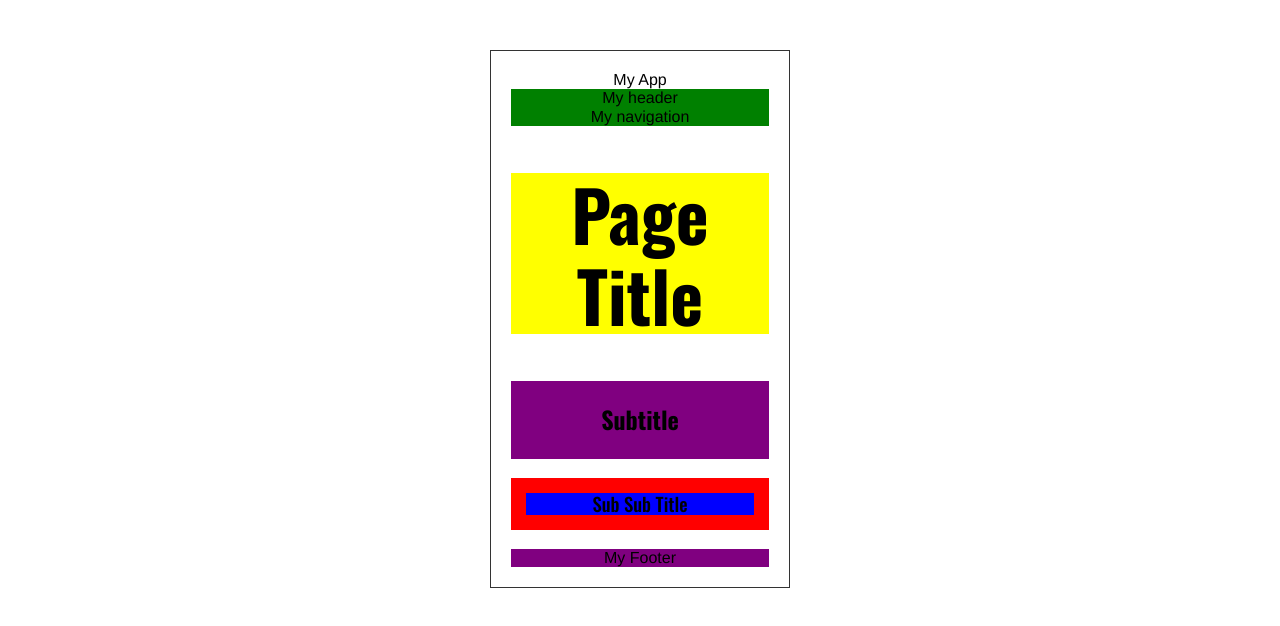
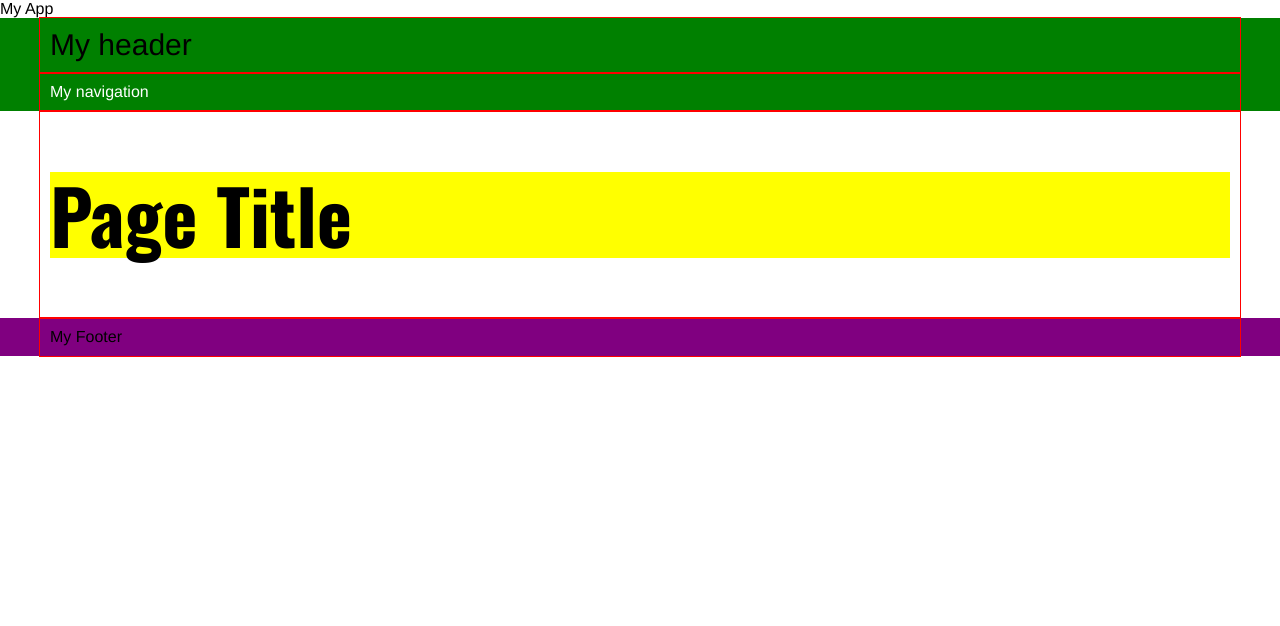
Before and after one commit to daniellex0/My_Final_Project, a React (Create React App) app: page / in a window 1280 px wide. Shown: the top 626 px of the page. Built offline with nearby package versions, Linux system fonts and the light colour scheme.

Commit message:
Adding nested changes

```diff
--- a/src/App/App.jsx
+++ b/src/App/App.jsx
@@ -22,9 +22,11 @@ const App = () => {
 export default App;
 
 const AppStyled = styled.div`
-    width: 300px;
-    margin: 50px auto;
-    border: solid 1px #333;
-    padding: 20px;
-    text-align: center;
+    .nested-wrapper {
+            max-width: 1200px;
+            margin: auto;
+
+            outline: solid red 1px;
+            padding: 10px;
+    }
 `;
--- a/src/App/Footer.jsx
+++ b/src/App/Footer.jsx
@@ -3,7 +3,11 @@ import styled from 'styled-components';
 
 const Footer = () => {
     return (
-        <FooterStyled>My Footer</FooterStyled>
+        <FooterStyled>
+            <div className='nested-wrapper'>
+                My Footer
+            </div>
+        </FooterStyled>
     );
 }
 
--- a/src/App/Header.jsx
+++ b/src/App/Header.jsx
@@ -3,7 +3,11 @@ import styled from 'styled-components';
 
 const Header = () => {
     return (
-        <HeaderStyled>My header</HeaderStyled>
+        <HeaderStyled>
+            <div className='nested-wrapper'>
+                My header
+            </div>
+        </HeaderStyled>
     );
 }
 
@@ -11,4 +15,5 @@ export default Header;
 
 const HeaderStyled = styled.header`
     background-color: green;
+    font-size: 30px;
     `;
--- a/src/App/Main.jsx
+++ b/src/App/Main.jsx
@@ -4,9 +4,9 @@ import styled from 'styled-components';
 const Main = () => {
     return (
         <MainStyled>
-            <h1>Page Title</h1>
-            <h2>Subtitle</h2>
-            <h3>Sub Sub Title</h3>
+            <div className='nested-wrapper'>
+                <h1>Page Title</h1>
+            </div>
         </MainStyled>
     );
 }
@@ -16,15 +16,6 @@ export default Main;
 const MainStyled = styled.main`
     h1 {
         background-color: yellow;
-        font-size: 70px;
+        font-size: 75px;
     }
-    h2 {
-        background-color: purple;
-        padding: 25px;
-    }
-    h3 {
-        background-color: blue;
-        border: solid 15px red;
-    }
-
         `;
--- a/src/App/Nav.jsx
+++ b/src/App/Nav.jsx
@@ -3,11 +3,16 @@ import styled from 'styled-components';
 
 const Nav = () => {
     return (
-        <NavStyled>My navigation</NavStyled>
+        <NavStyled>
+            <div className='nested-wrapper'>
+                My navigation
+            </div>
+        </NavStyled>
     );
 }
 export default Nav;
 
 const NavStyled = styled.nav`
     background-color: green;
+    color: white;
     `;
```
